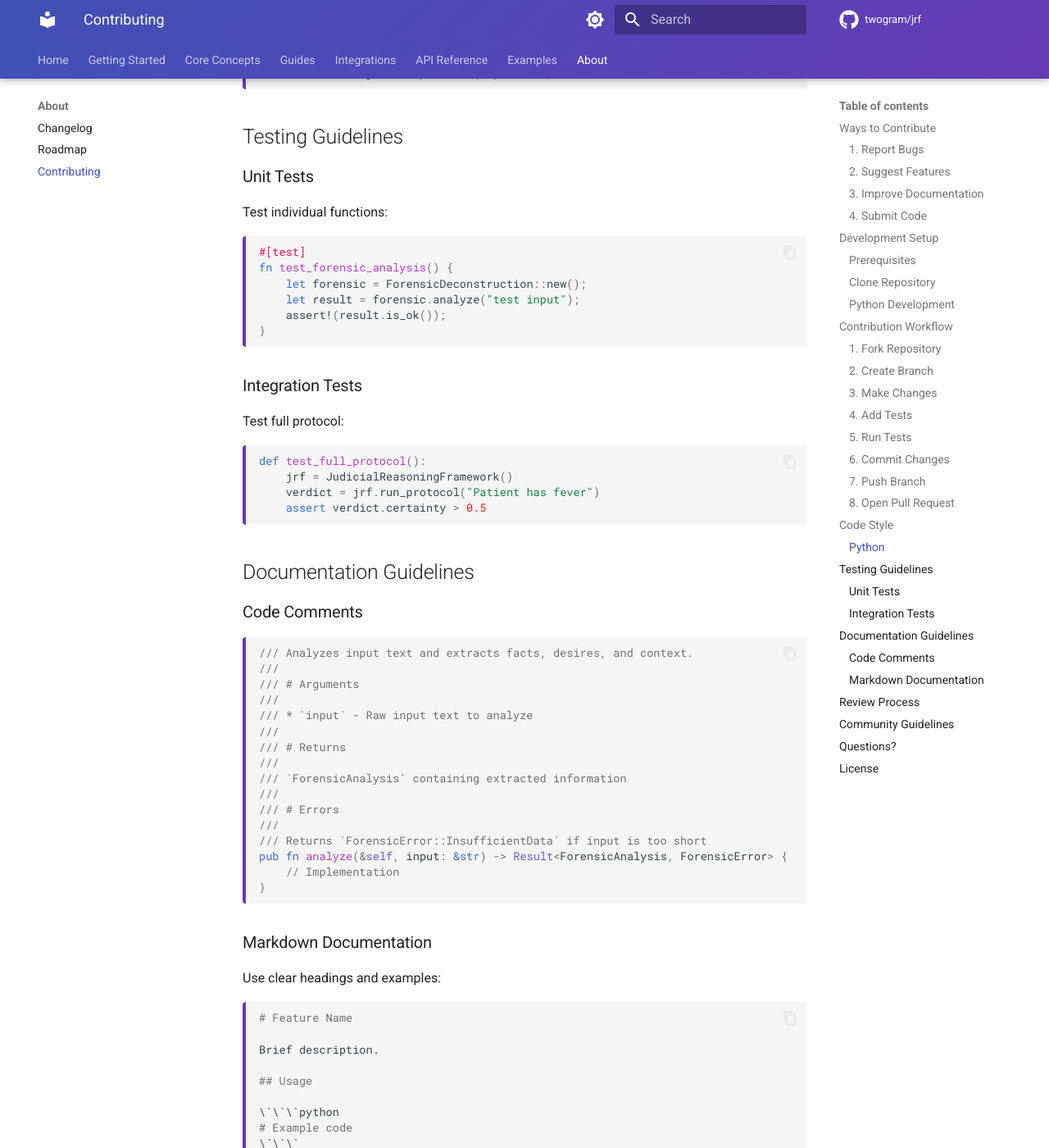
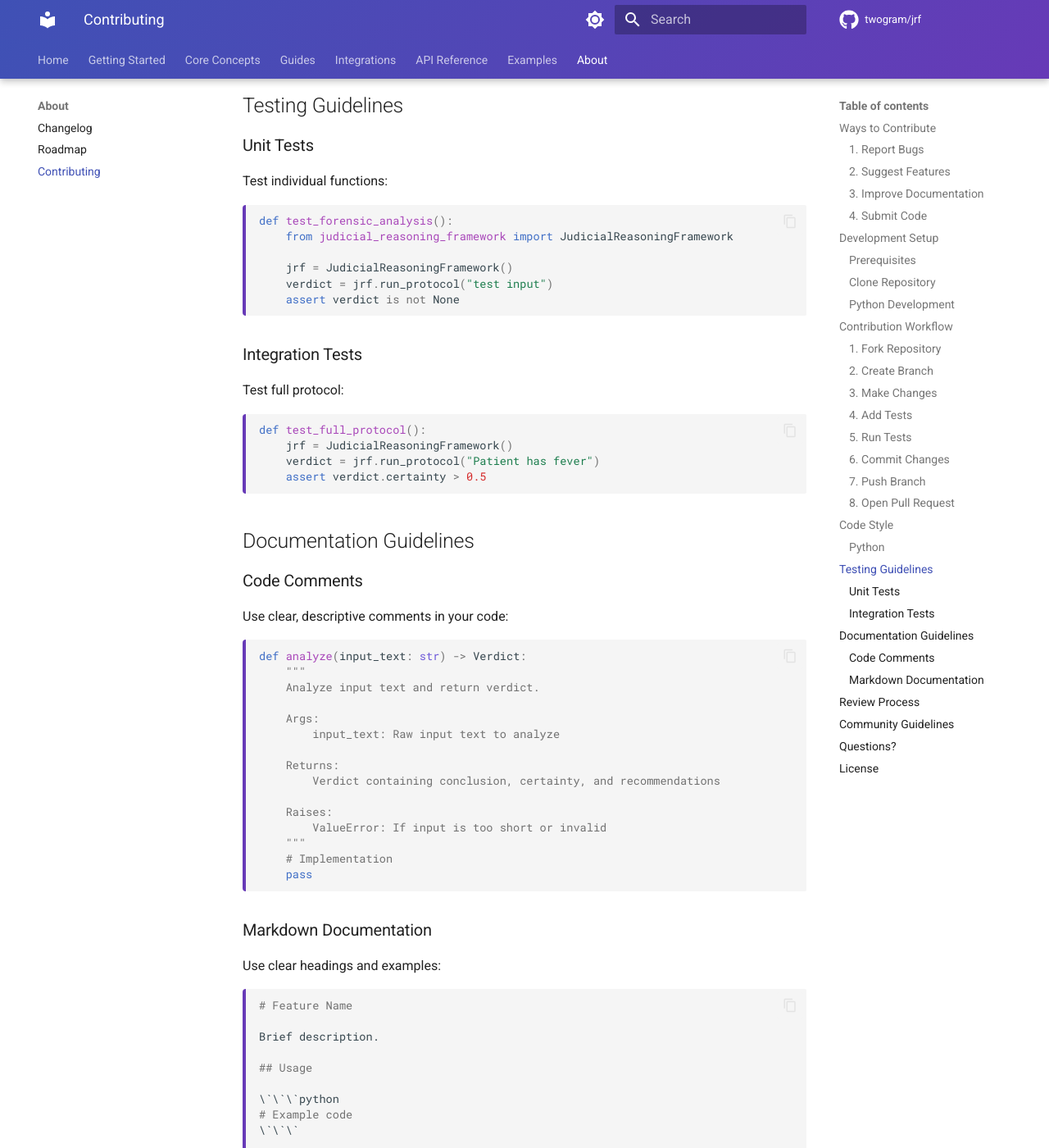
Before and after one commit to twogram/jrf-docs, an MkDocs documentation site: the page built from docs/about/contributing.md, in a window 1280 px wide and 1400 px high, scrolled down 3224 px. Shown: the whole window at 82% size. Built offline with MkDocs 1.6.1 and Material for MkDocs 9.7.7, drawn with Linux system fonts in a browser that asks for light colours; comment, search, counter and statistics services are not loaded; some of the changed text lies outside the part shown.

Commit message:
Initial commit - JRF Documentation (Python-only)

````diff
--- a/docs/about/contributing.md
+++ b/docs/about/contributing.md
@@ -95,26 +95,24 @@ Write code following our style guide.
 
 ### 4. Add Tests
 
-```rust
-#[cfg(test)]
-mod tests {
-    use super::*;
+```python
+def test_my_feature():
+    from judicial_reasoning_framework import JudicialReasoningFramework
 
-    #[test]
-    fn test_my_feature() {
-        // Test code
-    }
-}
+    jrf = JudicialReasoningFramework()
+    # Test code
+    verdict = jrf.run_protocol("test case")
+    assert verdict.certainty > 0.5
 ```
 
 ### 5. Run Tests
 
 ```bash
-# Rust
-cargo test
+# Python tests
+pytest
 
-# Python
-pytest
+# With coverage
+pytest --cov=judicial_reasoning_framework
 ```
 
 ### 6. Commit Changes
@@ -167,13 +165,13 @@ def analyze(self,input_text:str)->Verdict:
 
 Test individual functions:
 
-```rust
-#[test]
-fn test_forensic_analysis() {
-    let forensic = ForensicDeconstruction::new();
-    let result = forensic.analyze("test input");
-    assert!(result.is_ok());
-}
+```python
+def test_forensic_analysis():
+    from judicial_reasoning_framework import JudicialReasoningFramework
+
+    jrf = JudicialReasoningFramework()
+    verdict = jrf.run_protocol("test input")
+    assert verdict is not None
 ```
 
 ### Integration Tests
@@ -191,23 +189,24 @@ def test_full_protocol():
 
 ### Code Comments
 
-```rust
-/// Analyzes input text and extracts facts, desires, and context.
-///
-/// # Arguments
-///
-/// * `input` - Raw input text to analyze
-///
-/// # Returns
-///
-/// `ForensicAnalysis` containing extracted information
-///
-/// # Errors
-///
-/// Returns `ForensicError::InsufficientData` if input is too short
-pub fn analyze(&self, input: &str) -> Result<ForensicAnalysis, ForensicError> {
-    // Implementation
-}
+Use clear, descriptive comments in your code:
+
+```python
+def analyze(input_text: str) -> Verdict:
+    """
+    Analyze input text and return verdict.
+
+    Args:
+        input_text: Raw input text to analyze
+
+    Returns:
+        Verdict containing conclusion, certainty, and recommendations
+
+    Raises:
+        ValueError: If input is too short or invalid
+    """
+    # Implementation
+    pass
 ```
 
 ### Markdown Documentation
````
